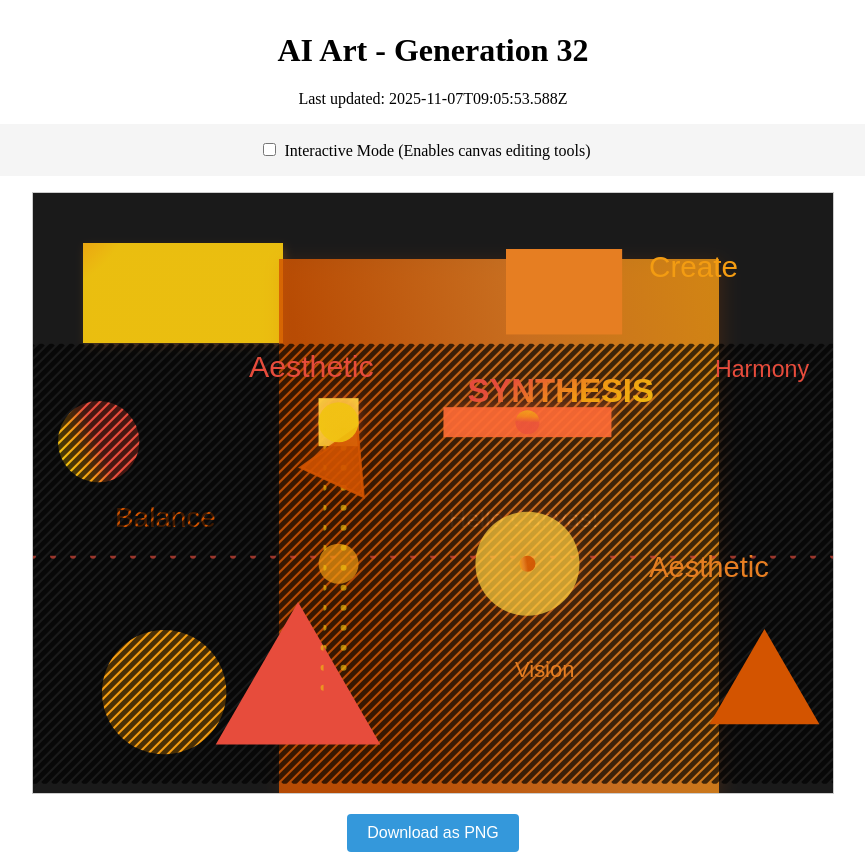
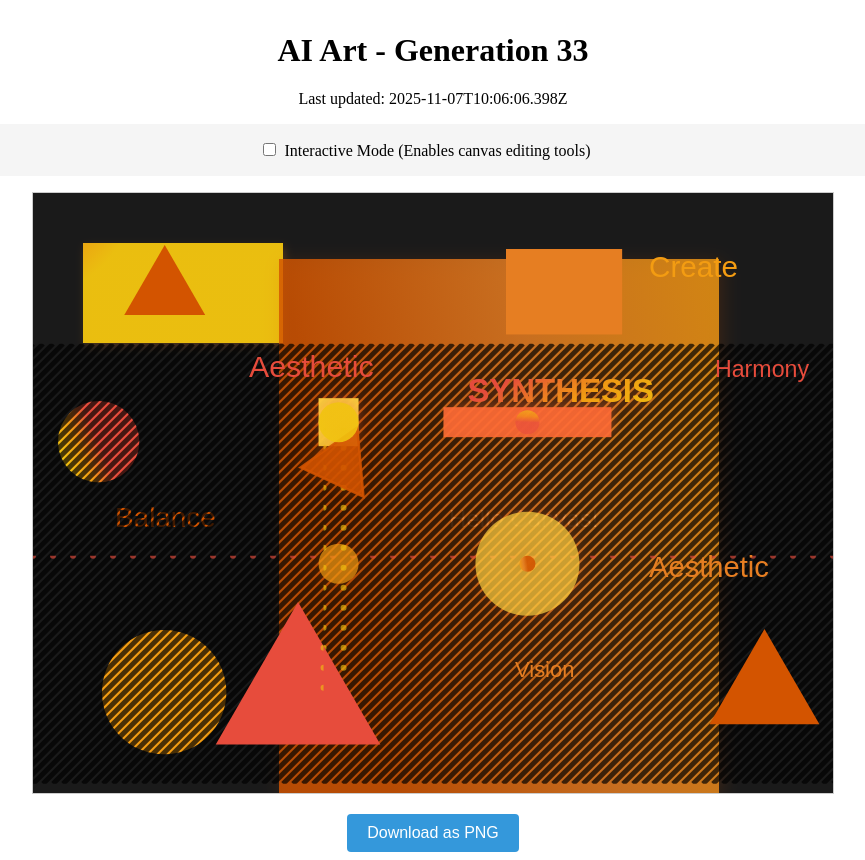
Before and after one commit to mcclowes/ai-art, a React (Vite) app: page / in a window 1280 px wide. Shown: the whole page, without its empty margins (207-1072 px from the left). Built offline with nearby package versions, Linux system fonts and the light colour scheme.

Commit message:
Improve artwork - Generation 33

```diff
--- a/src/artwork-state.ts
+++ b/src/artwork-state.ts
@@ -462,9 +462,17 @@ export const artworkState: ArtworkState = {
       },
       "opacity": 0.9794689248858093,
       "id": "gradient_text_1762495681361"
+    },
+    {
+      "type": "triangle",
+      "x": 131.73050718651194,
+      "y": 98.73050718651196,
+      "size": 46.73050718651196,
+      "fillStyle": "#d35400",
+      "id": "triangle_1762509966398"
     }
   ],
-  "generation": 32,
-  "lastUpdated": "2025-11-07T09:05:53.588Z",
+  "generation": 33,
+  "lastUpdated": "2025-11-07T10:06:06.398Z",
   "cycleStarted": "2025-11-06T02:35:49.500Z"
 };
```
